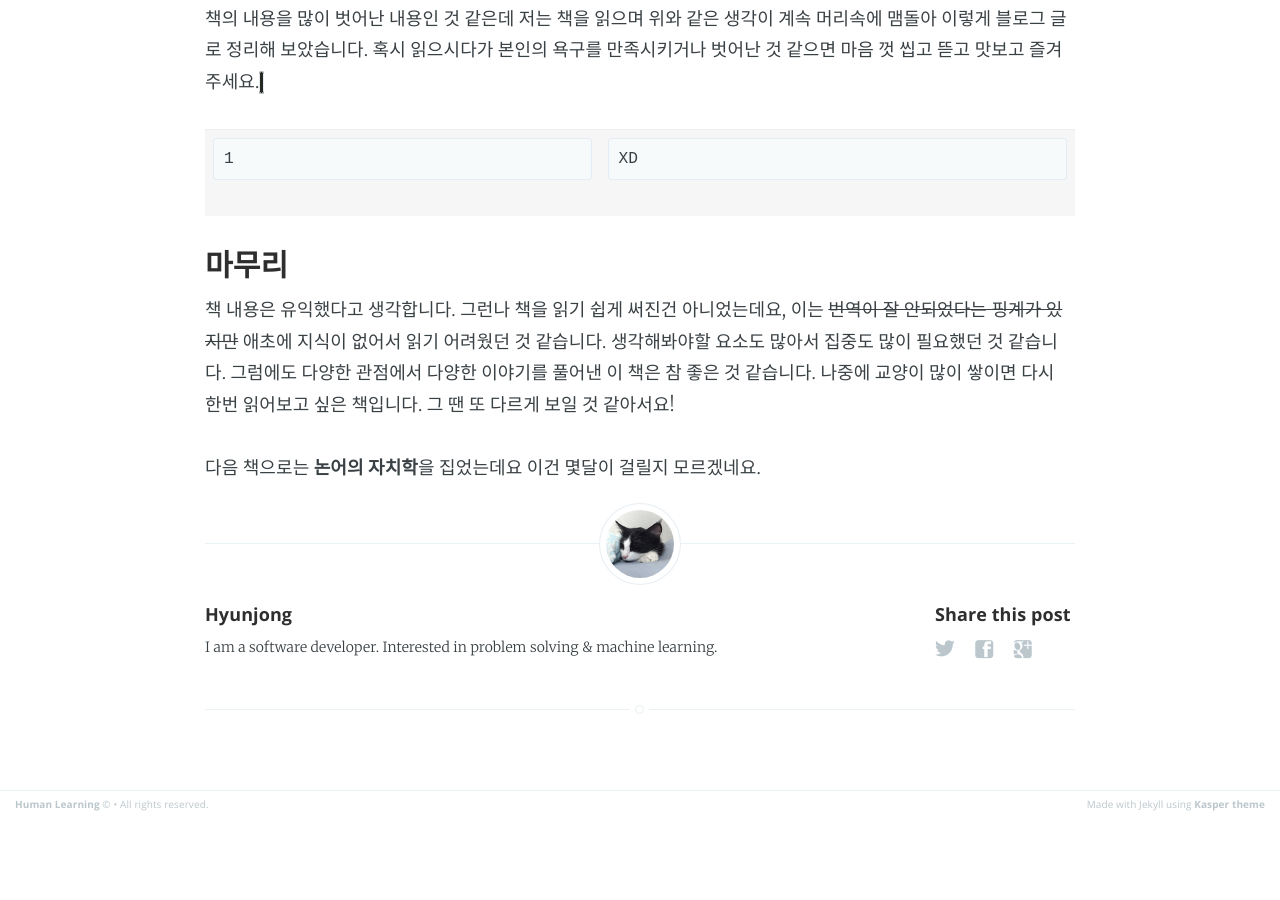
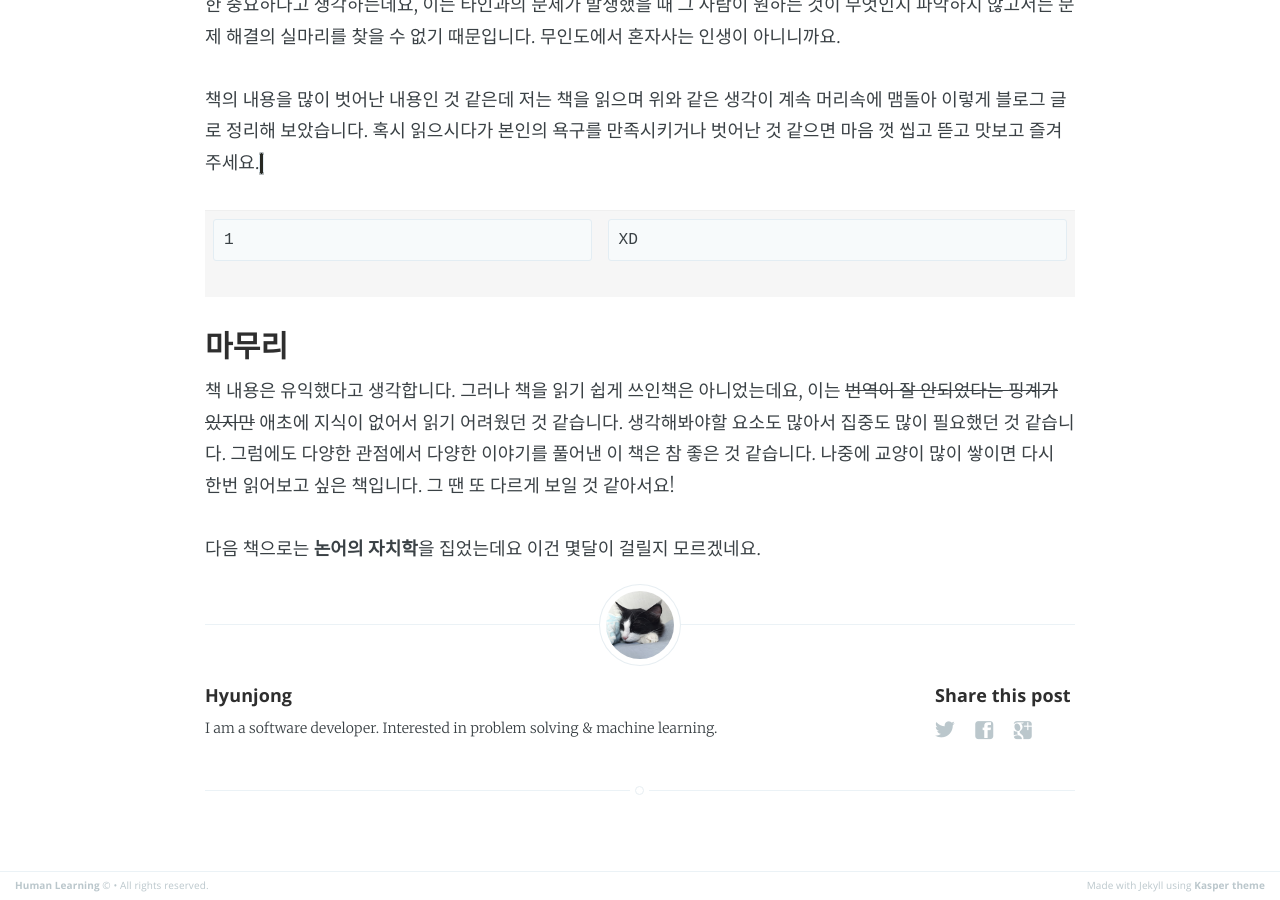
Before and after one commit to hyunjong-lee/hyunjong-lee-prev.github.io, a Jekyll site: the page built from _posts/2016-12-31-BOOK-JUSTICE.markdown, in a window 1280 px wide and 900 px high, scrolled down 4518 px. Built offline with Jekyll 4.4.1, drawn with Linux system fonts in a browser that asks for light colours; before the commit the page ends 5337 px from its top, so only the background shows below that.

Commit message:
fix errata

```diff
--- a/_posts/2016-12-31-BOOK-JUSTICE.markdown
+++ b/_posts/2016-12-31-BOOK-JUSTICE.markdown
@@ -32,7 +32,7 @@
 방값이 몇 배로 뛴다거나 하는 상황인데 이에 대해 찬성하는 측은 터무니없어 보이는 가격으로 보이더라도 필요한 물건을 더 생산하도록 공급업자를 자극한다는 측면에서 득보다 실이 많다는 입장을 소개하고 있습니다. 그러나 실제 피해를 입은 주민은 남의 고통과 불행을 이용해 이익을 챙기는 행위라고 했는데 피해를 입은 주민의 입장이 이해가 되는 측면이 있습니다.
 
 딱 하나의 사례만을 소개드렸는데요, 사례를 더 소개하면 지루해 질 것 같아 [더 이상의 자세한 설명은 생략한다].
-![더 이상의 자세한 설명은 생략한다](/assets/images/meme/no_any_more_explanation){: .img}
+![더 이상의 자세한 설명은 생략한다](/assets/images/meme/no_any_more_explanation.jpg){: .img}
 
 책은 끝날때까지 여러가지 주제에 대한 사례로 다양한 입장에 대해 비교/분석하는데, 관련 주제를 철학으로 끌고가 씹고 뜯고 맛보고 즐깁니다.
 필요하면 칸트도 소환하고 제러미 벤담도 소환합니다.
@@ -66,7 +66,7 @@
 ### 마무리
 
 책 내용은 유익했다고 생각합니다.
-그런나 책을 읽기 쉽게 써진건 아니었는데요, 이는 <del>번역이 잘 안되었다는 핑계가 있지만</del> 애초에 지식이 없어서 읽기 어려웠던 것 같습니다.
+그러나 책을 읽기 쉽게 쓰인책은 아니었는데요, 이는 <del>번역이 잘 안되었다는 핑계가 있지만</del> 애초에 지식이 없어서 읽기 어려웠던 것 같습니다.
 생각해봐야할 요소도 많아서 집중도 많이 필요했던 것 같습니다.
 그럼에도 다양한 관점에서 다양한 이야기를 풀어낸 이 책은 참 좋은 것 같습니다.
 나중에 교양이 많이 쌓이면 다시 한번 읽어보고 싶은 책입니다.
```
